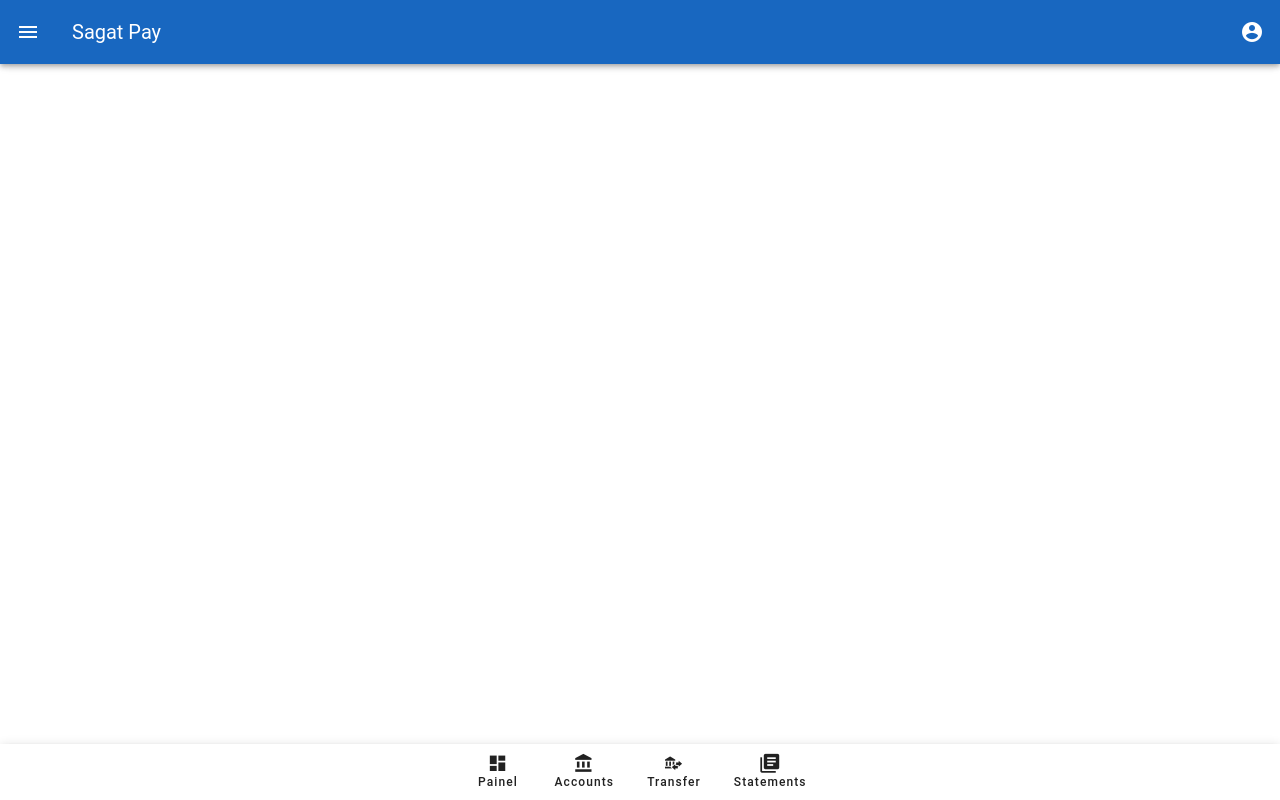
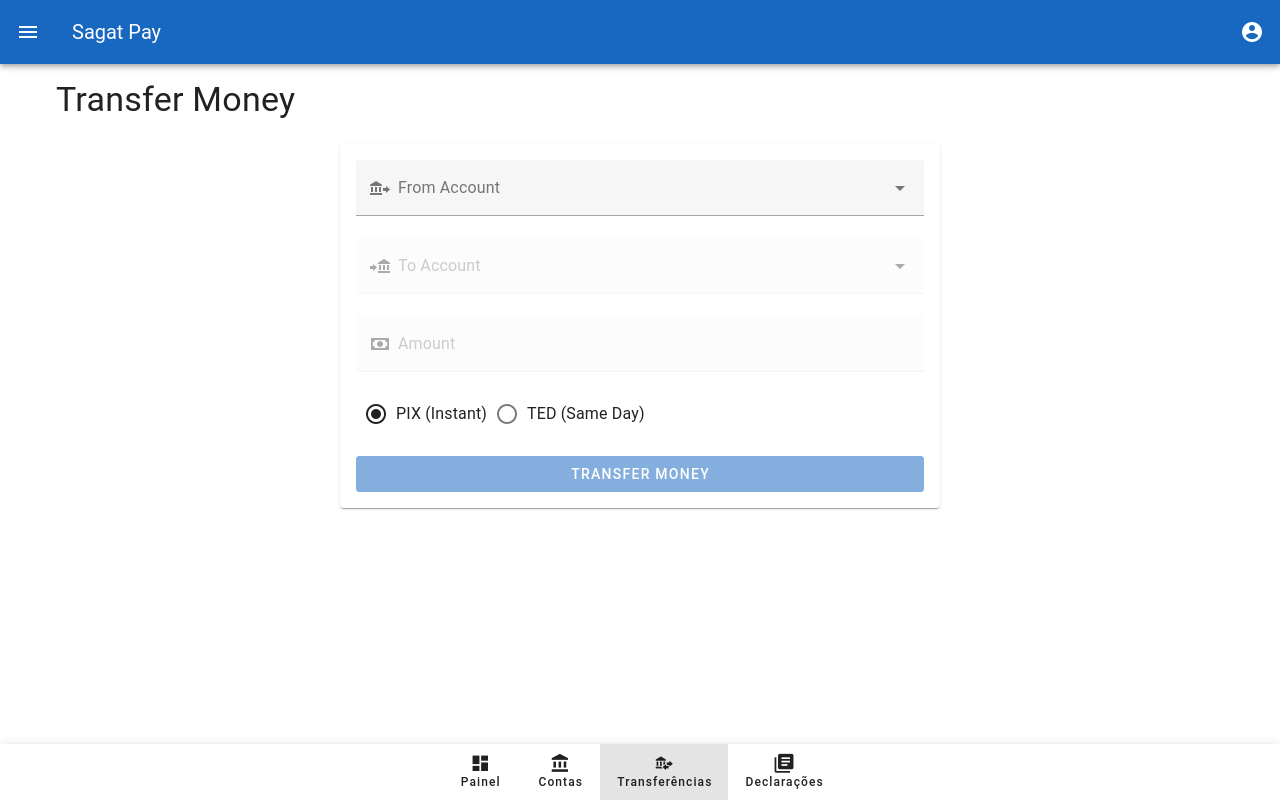
Before and after one commit to developerkarnopp8/sagat.ai, a Vue app: page /transferencia in a window 1280 px wide. Built offline with nearby package versions, Linux system fonts and the light colour scheme; sample sign-in values are in the browser's storage.

Commit message:
feat: adicionar páginas de contas, transferências e declarações com formulários e tabelas

```diff
--- a/src/App.vue
+++ b/src/App.vue
@@ -1,6 +1,5 @@
 <template>
   <v-app>
-    <!-- App bar -->
     <v-app-bar color="primary" app>
       <v-app-bar-nav-icon @click="drawer = !drawer"></v-app-bar-nav-icon>
       <v-app-bar-title>Sagat Pay</v-app-bar-title>
@@ -10,7 +9,6 @@
       </v-btn>
     </v-app-bar>
 
-    <!-- Navigation drawer -->
     <v-navigation-drawer v-model="drawer" app>
       <v-list>
         <v-list-item
@@ -24,34 +22,32 @@
 
       <v-list>
         <v-list-item to="/painel" prepend-icon="mdi-view-dashboard" title="Painel"></v-list-item>
-        <v-list-item to="/accounts" prepend-icon="mdi-bank" title="My Accounts"></v-list-item>
-        <v-list-item to="/transfer" prepend-icon="mdi-bank-transfer" title="Transfer Money"></v-list-item>
-        <v-list-item to="/statements" prepend-icon="mdi-text-box-multiple" title="Statements"></v-list-item>
+        <v-list-item to="/conta" prepend-icon="mdi-bank" title="Minhas Contas"></v-list-item>
+        <v-list-item to="/transferencia" prepend-icon="mdi-bank-transfer" title="Transferências"></v-list-item>
+        <v-list-item to="/declaracoes" prepend-icon="mdi-text-box-multiple" title="Declarações"></v-list-item>
       </v-list>
     </v-navigation-drawer>
 
-    <!-- Main content -->
     <v-main>
       <router-view />
     </v-main>
 
-    <!-- Bottom navigation for mobile -->
     <v-bottom-navigation>
       <v-btn to="/painel">
         <v-icon>mdi-view-dashboard</v-icon>
         Painel
       </v-btn>
-      <v-btn to="/accounts">
+      <v-btn to="/conta">
         <v-icon>mdi-bank</v-icon>
-        Accounts
+        Contas
       </v-btn>
-      <v-btn to="/transfer">
+      <v-btn to="/transferencia">
         <v-icon>mdi-bank-transfer</v-icon>
-        Transfer
+        Transferências
       </v-btn>
-      <v-btn to="/statements">
+      <v-btn to="/declaracoes">
         <v-icon>mdi-text-box-multiple</v-icon>
-        Statements
+        Declarações
       </v-btn>
     </v-bottom-navigation>
   </v-app>
--- a/src/router/index.ts
+++ b/src/router/index.ts
@@ -23,6 +23,24 @@ const routes: RouteRecordRaw[] = [
     component: () => import('../views/Perfil.vue'),
      meta: { requiresAuth: true },
   },
+  {
+    path: '/conta',
+    name: 'Contas',
+    component: () => import('../views/Contas.vue'),
+     meta: { requiresAuth: true },
+  },
+  {
+    path: '/transferencia',
+    name: 'Transferências',
+    component: () => import('../views/Transferencias.vue'),
+     meta: { requiresAuth: true },
+  },
+  {
+    path: '/declaracoes',
+    name: 'Declarações',
+    component: () => import('../views/Declaracoes.vue'),
+     meta: { requiresAuth: true },
+  },
 ]
 
 const router = createRouter({
--- /dev/null
+++ b/src/views/Declaracoes.vue
@@ -0,0 +1,117 @@
+<template>
+  <v-container>
+    <h1 class="text-h4 mb-6">Transaction Statements</h1>
+
+    <!-- Filters -->
+    <v-card class="mb-6">
+      <v-card-text>
+        <v-row>
+          <v-col cols="12" sm="6" md="3">
+            <v-text-field
+              v-model="filters.dateFrom"
+              label="From Date"
+              type="date"
+            ></v-text-field>
+          </v-col>
+          <v-col cols="12" sm="6" md="3">
+            <v-text-field
+              v-model="filters.dateTo"
+              label="To Date"
+              type="date"
+            ></v-text-field>
+          </v-col>
+          <v-col cols="12" sm="6" md="3">
+            <v-select
+              v-model="filters.type"
+              label="Type"
+              :items="['PIX', 'TED']"
+            ></v-select>
+          </v-col>
+          <v-col cols="12" sm="6" md="3">
+            <v-btn color="primary" block @click="applyFilters">
+              Apply Filters
+            </v-btn>
+          </v-col>
+        </v-row>
+      </v-card-text>
+    </v-card>
+
+    <!-- Transactions Table -->
+    <v-card>
+      <v-data-table
+        :headers="headers"
+        :items="transactions"
+        :loading="loading"
+      >
+        <template v-slot:item.amount="{ item }">
+          <span :class="item.amount >= 0 ? 'text-success' : 'text-error'">
+            ${{ Math.abs(item.amount).toFixed(2) }}
+          </span>
+        </template>
+        <template v-slot:item.status="{ item }">
+          <v-chip
+            :color="getStatusColor(item.status)"
+            size="small"
+          >
+            {{ item.status }}
+          </v-chip>
+        </template>
+      </v-data-table>
+    </v-card>
+  </v-container>
+</template>
+
+<script setup lang="ts">
+import { ref } from 'vue';
+
+const filters = ref({
+  dateFrom: '',
+  dateTo: '',
+  type: null
+});
+
+const headers = [
+  { title: 'Date', key: 'date' },
+  { title: 'Type', key: 'type' },
+  { title: 'Amount', key: 'amount' },
+  { title: 'Status', key: 'status' }
+];
+
+const loading = ref(false);
+const transactions = ref([
+  {
+    date: '2024-03-15',
+    type: 'PIX',
+    amount: 500.00,
+    status: 'completed'
+  },
+  {
+    date: '2024-03-14',
+    type: 'TED',
+    amount: -1000.00,
+    status: 'completed'
+  },
+  {
+    date: '2024-03-13',
+    type: 'PIX',
+    amount: 250.00,
+    status: 'pending'
+  }
+]);
+
+const getStatusColor = (status) => {
+  switch (status) {
+    case 'completed': return 'success';
+    case 'pending': return 'warning';
+    case 'failed': return 'error';
+    default: return 'grey';
+  }
+};
+
+const applyFilters = () => {
+  loading.value = true;
+  setTimeout(() => {
+    loading.value = false;
+  }, 1000);
+};
+</script>
--- /dev/null
+++ b/src/views/Transferencias.vue
@@ -0,0 +1,133 @@
+<template>
+  <v-container>
+    <h1 class="text-h4 mb-6">Transfer Money</h1>
+
+    <v-card class="mx-auto" max-width="600">
+      <v-card-text>
+        <v-form @submit.prevent="onSubmit">
+          <v-select
+            v-model="sourceAccount"
+            label="From Account"
+            prepend-inner-icon="mdi-bank-transfer-out"
+            :items="accounts"
+            item-title="bankName"
+            item-value="id"
+            return-object
+          ></v-select>
+
+          <v-select
+            v-model="destinationAccount"
+            label="To Account"
+            prepend-inner-icon="mdi-bank-transfer-in"
+            :items="accounts.filter(a => a.id !== sourceAccount?.id)"
+            item-title="bankName"
+            item-value="id"
+            return-object
+            :disabled="!sourceAccount"
+          ></v-select>
+
+          <v-text-field
+            v-model="amount"
+            label="Amount"
+            prepend-inner-icon="mdi-cash"
+            prefix="$"
+            type="number"
+            :disabled="!sourceAccount || !destinationAccount"
+          ></v-text-field>
+
+          <v-radio-group v-model="transferType" inline>
+            <v-radio label="PIX (Instant)" value="pix"></v-radio>
+            <v-radio label="TED (Same Day)" value="ted"></v-radio>
+          </v-radio-group>
+
+          <v-btn
+            type="submit"
+            color="primary"
+            block
+            :disabled="!sourceAccount || !destinationAccount || !amount"
+          >
+            Transfer Money
+          </v-btn>
+        </v-form>
+      </v-card-text>
+    </v-card>
+
+    <!-- Success Dialog -->
+    <v-dialog v-model="showSuccessDialog" max-width="400">
+      <v-card>
+        <v-card-title class="text-h5">
+          <v-icon color="success" class="mr-2">mdi-check-circle</v-icon>
+          Transfer Successful
+        </v-card-title>
+        <v-card-text>
+          <p>Your transfer has been processed successfully!</p>
+          <v-list>
+            <v-list-item>
+              <v-list-item-title>Amount</v-list-item-title>
+              <v-list-item-subtitle>${{ amount }}</v-list-item-subtitle>
+            </v-list-item>
+            <v-list-item>
+              <v-list-item-title>From</v-list-item-title>
+              <v-list-item-subtitle>{{ sourceAccount?.bankName }}</v-list-item-subtitle>
+            </v-list-item>
+            <v-list-item>
+              <v-list-item-title>To</v-list-item-title>
+              <v-list-item-subtitle>{{ destinationAccount?.bankName }}</v-list-item-subtitle>
+            </v-list-item>
+          </v-list>
+        </v-card-text>
+        <v-card-actions>
+          <v-spacer></v-spacer>
+          <v-btn color="primary" @click="closeSuccessDialog">Done</v-btn>
+        </v-card-actions>
+      </v-card>
+    </v-dialog>
+  </v-container>
+</template>
+
+<script setup lang="ts">
+import { ref } from 'vue';
+
+type Account = {
+  id: number;
+  bankName: string;
+  accountNumber: string;
+  accountType: string;
+  balance: number;
+};
+
+const accounts = ref<Account[]>([
+  {
+    id: 1,
+    bankName: 'Main Bank',
+    accountNumber: '1234567890',
+    accountType: 'Checking',
+    balance: 5000.00
+  },
+  {
+    id: 2,
+    bankName: 'Savings Bank',
+    accountNumber: '0987654321',
+    accountType: 'Savings',
+    balance: 10000.00
+  }
+]);
+
+const sourceAccount = ref<Account | null>(null);
+const destinationAccount = ref<Account | null>(null);
+const amount = ref('');
+const transferType = ref('pix');
+const showSuccessDialog = ref(false);
+
+const onSubmit = () => {
+  showSuccessDialog.value = true;
+};
+
+const closeSuccessDialog = () => {
+  showSuccessDialog.value = false;
+  sourceAccount.value = null;
+  destinationAccount.value = null;
+  amount.value = '';
+  transferType.value = 'pix';
+};
+</script>
```
